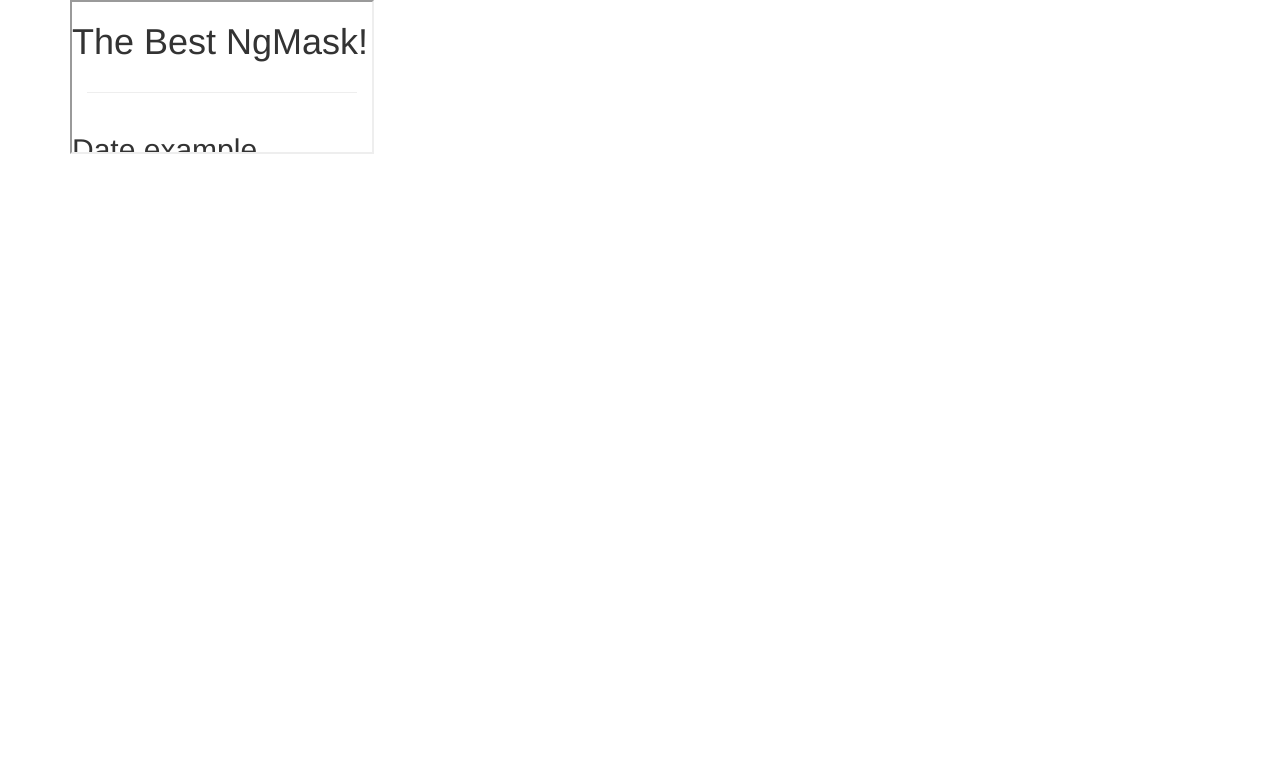
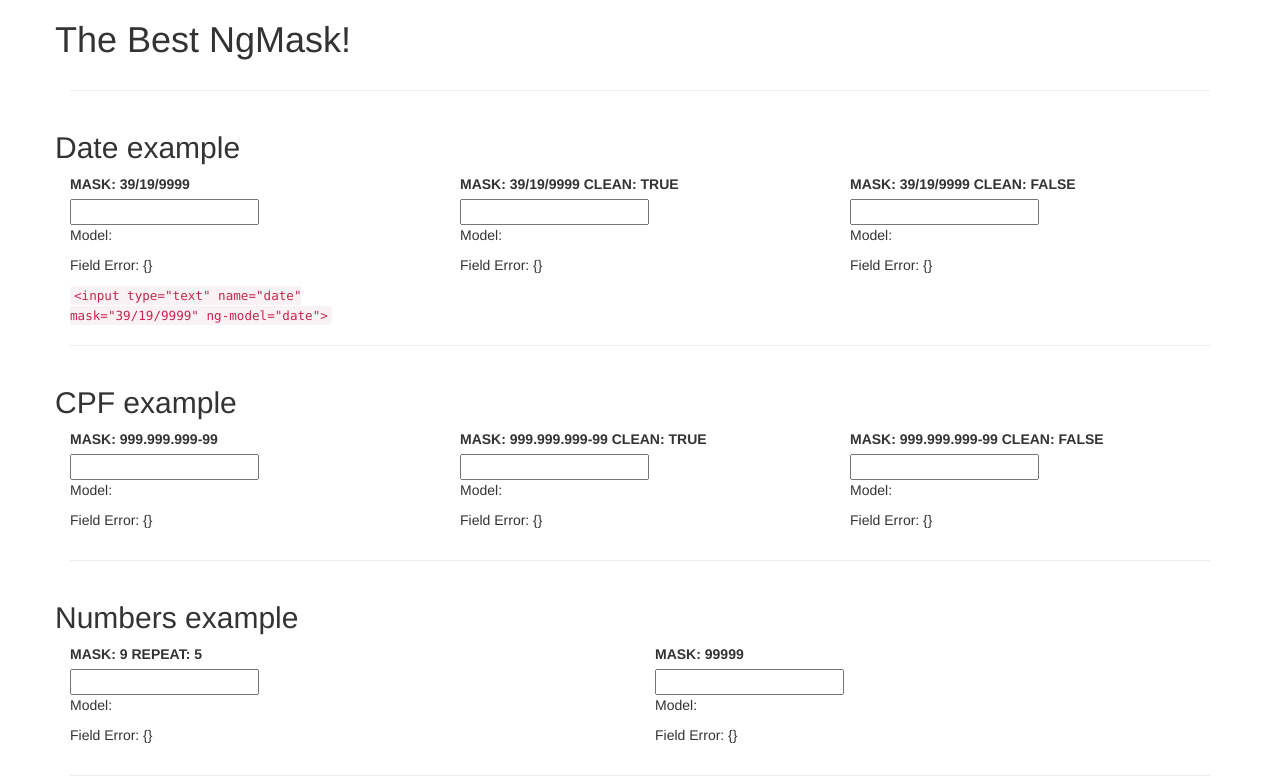
Before and after one commit to candreoliveira/candreoliveira.github.io, a website: page index.html in a window 1280 px wide. Drawn offline with nearby package versions, Linux system fonts and the light colour scheme; files whose address does not match are found by name.

Commit message:
Try ph page

```diff
--- a/views/ngMask.html
+++ b/views/ngMask.html
@@ -1 +1,127 @@
-<iframe src="../bower_components/angular-ngMask/index.html">
+      <form name="form">
+        <div class="row">
+          <h1>The Best NgMask!</h1>
+        </div>
+        <hr>
+
+        <div class="row">
+          <h2>Date example</h2>
+          <div class="col-xs-4">
+            <fieldset>
+              <label>MASK: 39/19/9999</label>
+              <br>
+              <input type="text" name="date"
+                     mask="39/19/9999"
+                     ng-model="date">
+
+              <p>Model: {{date}}</p>
+              <p>Field Error: {{form.date.$error}}</p>
+              <code>
+                &lt;input type="text" name="date"
+                     mask="39/19/9999"
+                     ng-model="date"&gt;
+              </code>
+            </fieldset>
+          </div>
+          <div class="col-xs-4">
+            <fieldset>
+              <label>MASK: 39/19/9999 CLEAN: TRUE</label>
+              <br>
+              <input type="text" name="date1"
+                     mask="39/19/9999"
+                     clean="true"
+                     ng-model="date1">
+
+              <p>Model: {{date1}}</p>
+              <p>Field Error: {{form.date1.$error}}</p>
+            </fieldset>
+          </div>
+          <div class="col-xs-4">
+            <fieldset>
+              <label>MASK: 39/19/9999 CLEAN: FALSE</label>
+              <br>
+              <input type="text" name="date2"
+                     mask="39/19/9999"
+                     clean="false"
+                     ng-model="date2">
+
+              <p>Model: {{date2}}</p>
+              <p>Field Error: {{form.date2.$error}}</p>
+            </fieldset>
+          </div>
+        </div>
+        <hr>
+
+        <div class="row">
+          <h2>CPF example</h2>
+          <div class="col-xs-4">
+            <fieldset>
+              <label>MASK: 999.999.999-99</label>
+              <br>
+              <input type="text" name="cpf1"
+                     mask="999.999.999-99"
+                     ng-model="cpf1">
+
+              <p>Model: {{cpf1}}</p>
+              <p>Field Error: {{form.cpf1.$error}}</p>
+            </fieldset>
+          </div>
+          <div class="col-xs-4">
+            <fieldset>
+              <label>MASK: 999.999.999-99 CLEAN: TRUE</label>
+              <br>
+              <input type="text" name="cpf3"
+                     mask="999.999.999-99"
+                     clean="true"
+                     ng-model="cpf3">
+
+              <p>Model: {{cpf3}}</p>
+              <p>Field Error: {{form.cpf3.$error}}</p>
+            </fieldset>
+          </div>
+          <div class="col-xs-4">
+            <fieldset>
+              <label>MASK: 999.999.999-99 CLEAN: FALSE</label>
+              <br>
+              <input type="text" name="cpf2"
+                     mask="999.999.999-99"
+                     clean="false"
+                     ng-model="cpf2">
+
+              <p>Model: {{cpf2}}</p>
+              <p>Field Error: {{form.cpf2.$error}}</p>
+            </fieldset>
+          </div>
+        </div>
+        <hr>
+
+        <div class="row">
+          <h2>Numbers example</h2>
+          <div class="col-xs-6">
+            <fieldset>
+              <label>MASK: 9 REPEAT: 5</label>
+              <br>
+              <input type="text" name="repeat"
+                     mask="9"
+                     repeat="5"
+                     ng-model="repeat">
+
+              <p>Model: {{repeat}}</p>
+              <p>Field Error: {{form.repeat.$error}}</p>
+            </fieldset>
+          </div>
+          <div class="col-xs-6">
+            <fieldset>
+              <label>MASK: 99999</label>
+              <br>
+              <input type="text" name="dontrepeat"
+                     mask="99999"
+                     ng-model="dontrepeat">
+
+              <p>Model: {{dontrepeat}}</p>
+              <p>Field Error: {{form.dontrepeat.$error}}</p>
+            </fieldset>
+          </div>
+        </div>
+        <hr>
+      </form>
```
